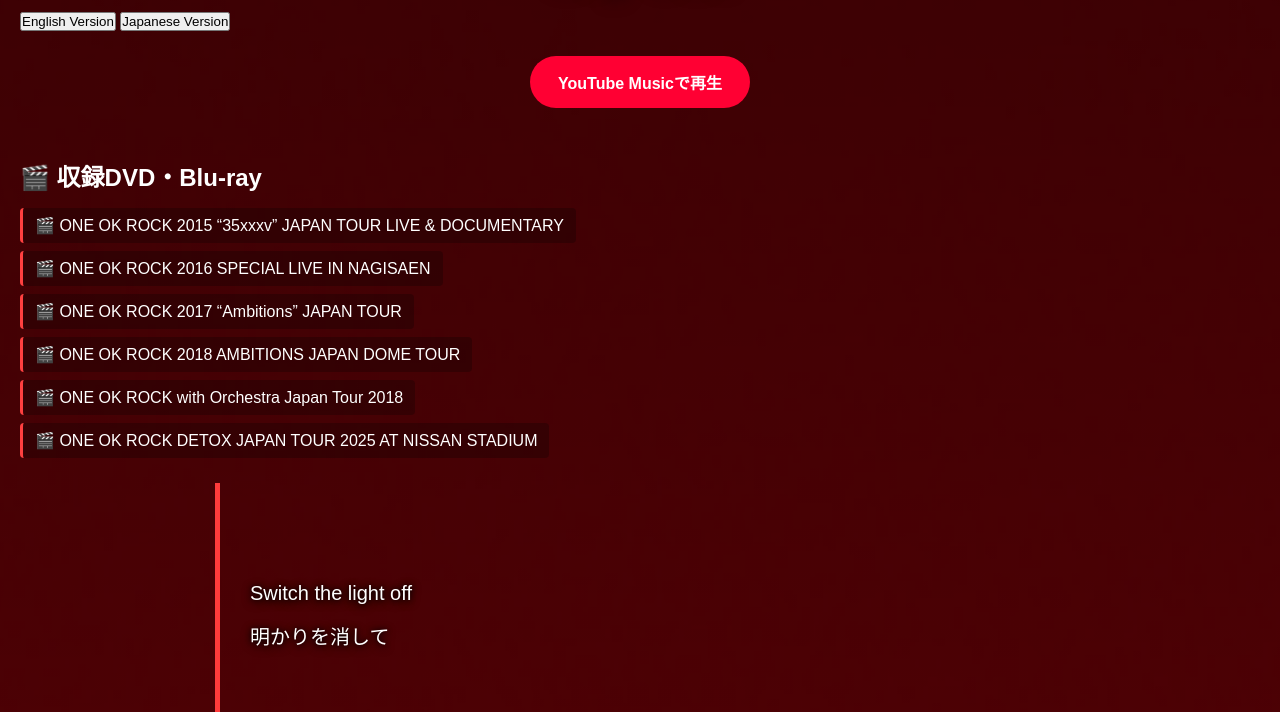
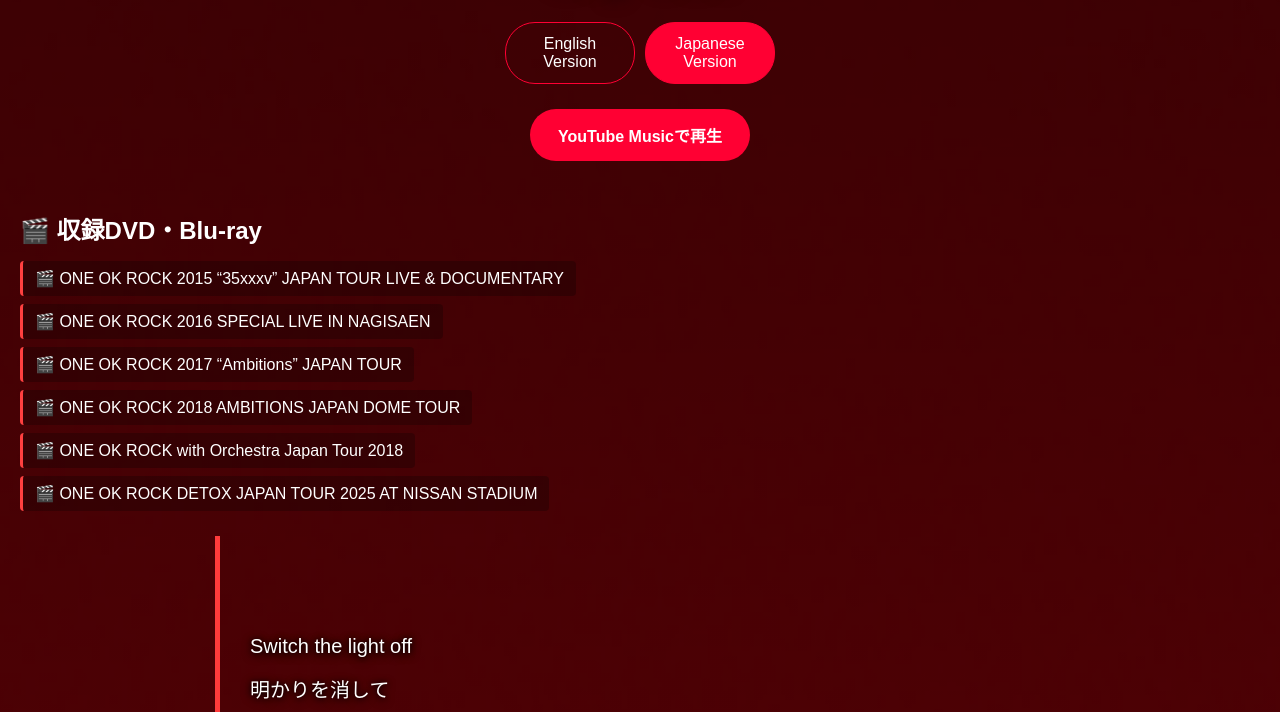
Before and after one commit to alma8686/OOr, a plain HTML site: page Cry_out.html in a window 1280 px wide. Shown: the part 88-800 px from the top of the page. Drawn offline with Linux system fonts and the light colour scheme.

Commit message:
Add files via upload

```diff
--- a/35.css
+++ b/35.css
@@ -436,3 +436,27 @@ mark{
         box-shadow: 0 0 20px #ff0033;
     }
 }
+
+
+.language-switch {
+    display: flex;
+    justify-content: center;
+    gap: 10px;
+    margin: 25px auto;
+}
+
+.language-switch button {
+    width: 130px;
+    padding: 12px;
+    border: 1px solid #ff0033;
+    border-radius: 30px;
+    background: transparent;
+    color: white;
+    font-size: 16px;
+    cursor: pointer;
+}
+
+.language-switch button.active {
+    background: #ff0033;
+    color: white;
+}
--- a/am.css
+++ b/am.css
@@ -436,3 +436,27 @@ mark{
         box-shadow: 0 0 20px #ff0033;
     }
 }
+
+
+.language-switch {
+    display: flex;
+    justify-content: center;
+    gap: 10px;
+    margin: 25px auto;
+}
+
+.language-switch button {
+    width: 130px;
+    padding: 12px;
+    border: 1px solid #ff0033;
+    border-radius: 30px;
+    background: transparent;
+    color: white;
+    font-size: 16px;
+    cursor: pointer;
+}
+
+.language-switch button.active {
+    background: #ff0033;
+    color: white;
+}
--- a/de.css
+++ b/de.css
@@ -436,3 +436,27 @@ mark{
         box-shadow: 0 0 20px #ff0033;
     }
 }
+
+
+.language-switch {
+    display: flex;
+    justify-content: center;
+    gap: 10px;
+    margin: 25px auto;
+}
+
+.language-switch button {
+    width: 130px;
+    padding: 12px;
+    border: 1px solid #ff0033;
+    border-radius: 30px;
+    background: transparent;
+    color: white;
+    font-size: 16px;
+    cursor: pointer;
+}
+
+.language-switch button.active {
+    background: #ff0033;
+    color: white;
+}
--- a/eye.css
+++ b/eye.css
@@ -436,3 +436,27 @@ mark{
         box-shadow: 0 0 20px #ff0033;
     }
 }
+
+
+.language-switch {
+    display: flex;
+    justify-content: center;
+    gap: 10px;
+    margin: 25px auto;
+}
+
+.language-switch button {
+    width: 130px;
+    padding: 12px;
+    border: 1px solid #ff0033;
+    border-radius: 30px;
+    background: transparent;
+    color: white;
+    font-size: 16px;
+    cursor: pointer;
+}
+
+.language-switch button.active {
+    background: #ff0033;
+    color: white;
+}
--- a/jin.css
+++ b/jin.css
@@ -436,3 +436,27 @@ mark{
         box-shadow: 0 0 20px #ff0033;
     }
 }
+
+
+.language-switch {
+    display: flex;
+    justify-content: center;
+    gap: 10px;
+    margin: 25px auto;
+}
+
+.language-switch button {
+    width: 130px;
+    padding: 12px;
+    border: 1px solid #ff0033;
+    border-radius: 30px;
+    background: transparent;
+    color: white;
+    font-size: 16px;
+    cursor: pointer;
+}
+
+.language-switch button.active {
+    background: #ff0033;
+    color: white;
+}
--- a/kan.css
+++ b/kan.css
@@ -436,3 +436,27 @@ mark{
         box-shadow: 0 0 20px #ff0033;
     }
 }
+
+
+.language-switch {
+    display: flex;
+    justify-content: center;
+    gap: 10px;
+    margin: 25px auto;
+}
+
+.language-switch button {
+    width: 130px;
+    padding: 12px;
+    border: 1px solid #ff0033;
+    border-radius: 30px;
+    background: transparent;
+    color: white;
+    font-size: 16px;
+    cursor: pointer;
+}
+
+.language-switch button.active {
+    background: #ff0033;
+    color: white;
+}
--- a/lu.css
+++ b/lu.css
@@ -436,3 +436,27 @@ mark{
         box-shadow: 0 0 20px #ff0033;
     }
 }
+
+
+.language-switch {
+    display: flex;
+    justify-content: center;
+    gap: 10px;
+    margin: 25px auto;
+}
+
+.language-switch button {
+    width: 130px;
+    padding: 12px;
+    border: 1px solid #ff0033;
+    border-radius: 30px;
+    background: transparent;
+    color: white;
+    font-size: 16px;
+    cursor: pointer;
+}
+
+.language-switch button.active {
+    background: #ff0033;
+    color: white;
+}
--- a/ni.css
+++ b/ni.css
@@ -436,3 +436,27 @@ mark{
         box-shadow: 0 0 20px #ff0033;
     }
 }
+
+
+.language-switch {
+    display: flex;
+    justify-content: center;
+    gap: 10px;
+    margin: 25px auto;
+}
+
+.language-switch button {
+    width: 130px;
+    padding: 12px;
+    border: 1px solid #ff0033;
+    border-radius: 30px;
+    background: transparent;
+    color: white;
+    font-size: 16px;
+    cursor: pointer;
+}
+
+.language-switch button.active {
+    background: #ff0033;
+    color: white;
+}
--- a/zan.css
+++ b/zan.css
@@ -436,3 +436,27 @@ mark{
         box-shadow: 0 0 20px #ff0033;
     }
 }
+
+
+.language-switch {
+    display: flex;
+    justify-content: center;
+    gap: 10px;
+    margin: 25px auto;
+}
+
+.language-switch button {
+    width: 130px;
+    padding: 12px;
+    border: 1px solid #ff0033;
+    border-radius: 30px;
+    background: transparent;
+    color: white;
+    font-size: 16px;
+    cursor: pointer;
+}
+
+.language-switch button.active {
+    background: #ff0033;
+    color: white;
+}
--- a/zei.css
+++ b/zei.css
@@ -436,3 +436,27 @@ mark{
         box-shadow: 0 0 20px #ff0033;
     }
 }
+
+
+.language-switch {
+    display: flex;
+    justify-content: center;
+    gap: 10px;
+    margin: 25px auto;
+}
+
+.language-switch button {
+    width: 130px;
+    padding: 12px;
+    border: 1px solid #ff0033;
+    border-radius: 30px;
+    background: transparent;
+    color: white;
+    font-size: 16px;
+    cursor: pointer;
+}
+
+.language-switch button.active {
+    background: #ff0033;
+    color: white;
+}
```
